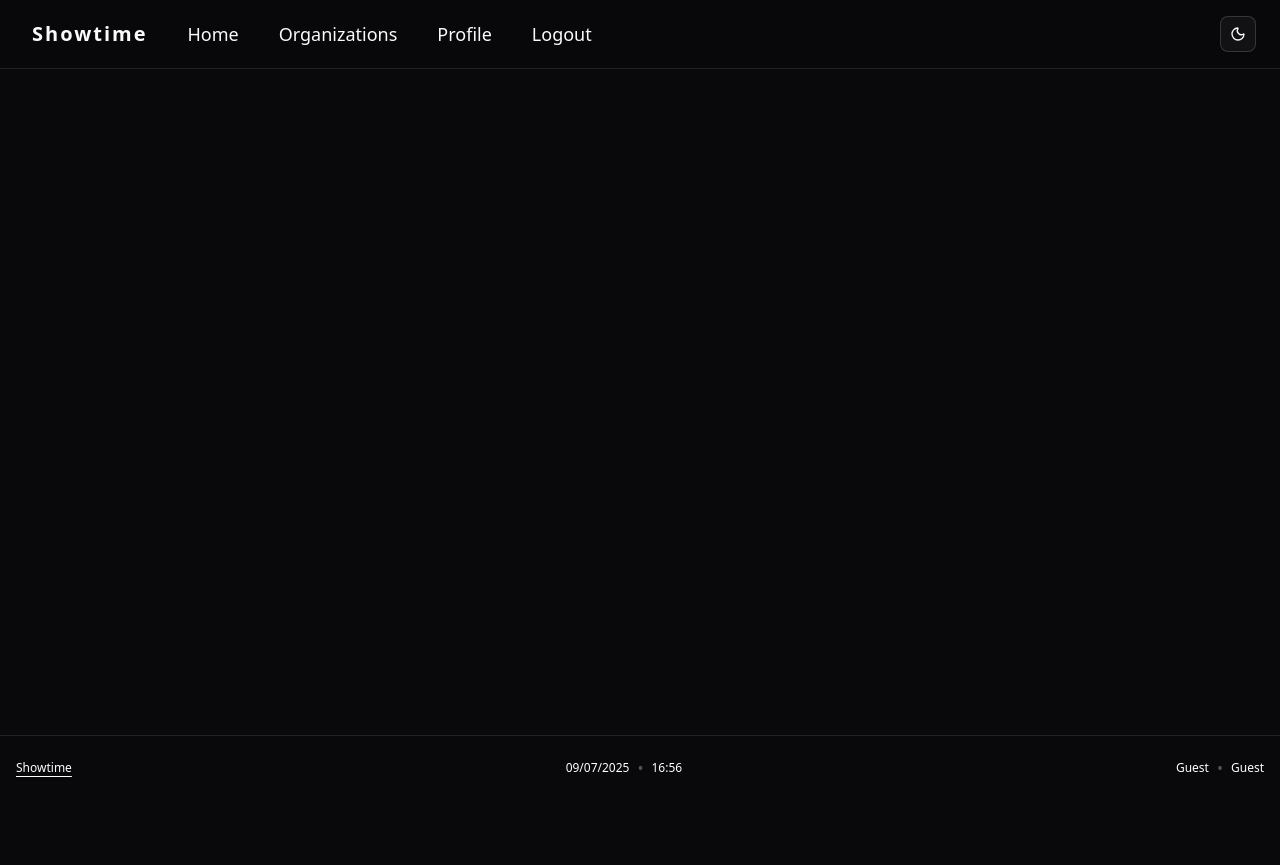
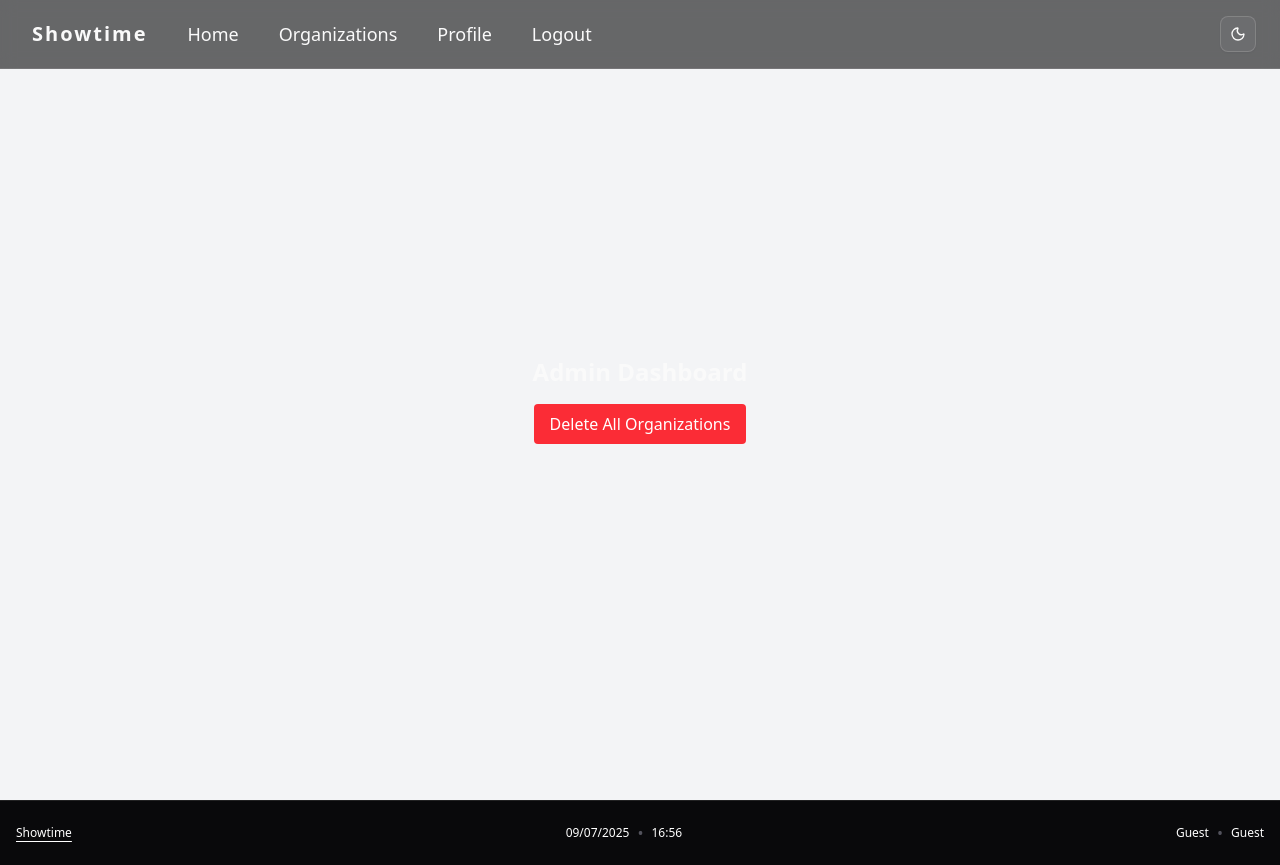
Before and after one commit to blinkelys-productions/showtime-web, a React (Vite) app: page /admin/dashboard in a window 1280 px wide. Before the commit the page ends 800 px from the top, so only its background shows below. Built offline with nearby package versions, Linux system fonts and the light colour scheme.

Commit message:
Feat: admin dashboard

```diff
--- a/src/App.tsx
+++ b/src/App.tsx
@@ -4,6 +4,8 @@ import Home from "./pages/Home";
 import Organizations from "./pages/organizations/index";
 import OrganizationCreator from "./pages/organizations/create";
 import Organization from "./pages/organizations/[orgId]/index";
+import Admin from "./pages/admin";
+import AdminDashboard from "./pages/admin/dashboard"
 import Layout from "./layouts/MainLayout";
 
 function App() {
@@ -19,6 +21,8 @@ function App() {
             <Route path="/organizations/:orgId" element={<Organization />} />
             <Route path="/organizations/:orgId/events" element={<Organization />} />
             <Route path="/organizations/:orgId/events/:eventId" element={<Organization />} />
+            <Route path="/admin" element={<Admin />} />
+            <Route path="/admin/dashboard" element={<AdminDashboard />} />
           </Routes>
         </Layout>
       </ThemeProvider>
--- /dev/null
+++ b/src/pages/admin/dashboard.tsx
@@ -0,0 +1,37 @@
+import axios from "axios";
+import { apiBase } from "@/config";
+import { useState } from "react";
+
+function AdminDashboard() {
+    const [message, setMessage] = useState("");
+
+    const handleDeleteOrganizations = async () => {
+        try {
+            await axios.delete(`${apiBase}/admin/organizations`);
+            setMessage("Organizations deleted successfully");
+        } catch (error) {
+            setMessage("Error deleting organizations");
+        }
+    };
+
+    return (
+        <div className="p-4 flex flex-col items-center justify-center min-h-screen bg-gray-100">
+            <h1 className="text-2xl font-bold mb-4">Admin Dashboard</h1>
+            <div className="space-y-4">
+                <button
+                    onClick={handleDeleteOrganizations}
+                    className="bg-red-500 hover:bg-red-600 text-white px-4 py-2 rounded"
+                >
+                    Delete All Organizations
+                </button>
+                {message && (
+                    <p className={message.includes("Error") ? "text-red-500" : "text-green-500"}>
+                        {message}
+                    </p>
+                )}
+            </div>
+        </div>
+    );
+}
+
+export default AdminDashboard;
--- /dev/null
+++ b/src/pages/admin/index.tsx
@@ -0,0 +1,7 @@
+function Admin() {
+    return (
+        <h1>Admin</h1>
+    );
+}
+
+export default Admin;
```
